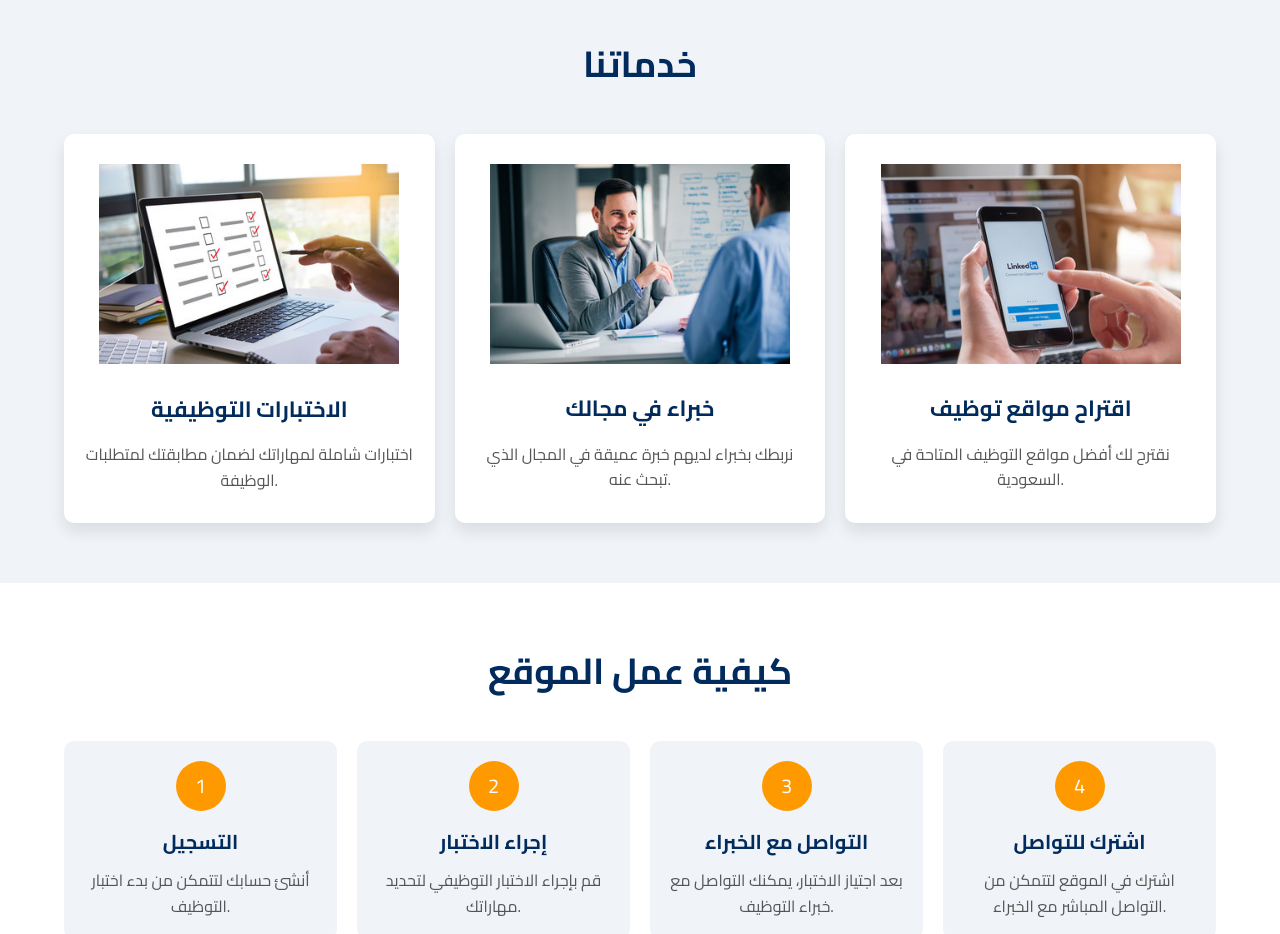
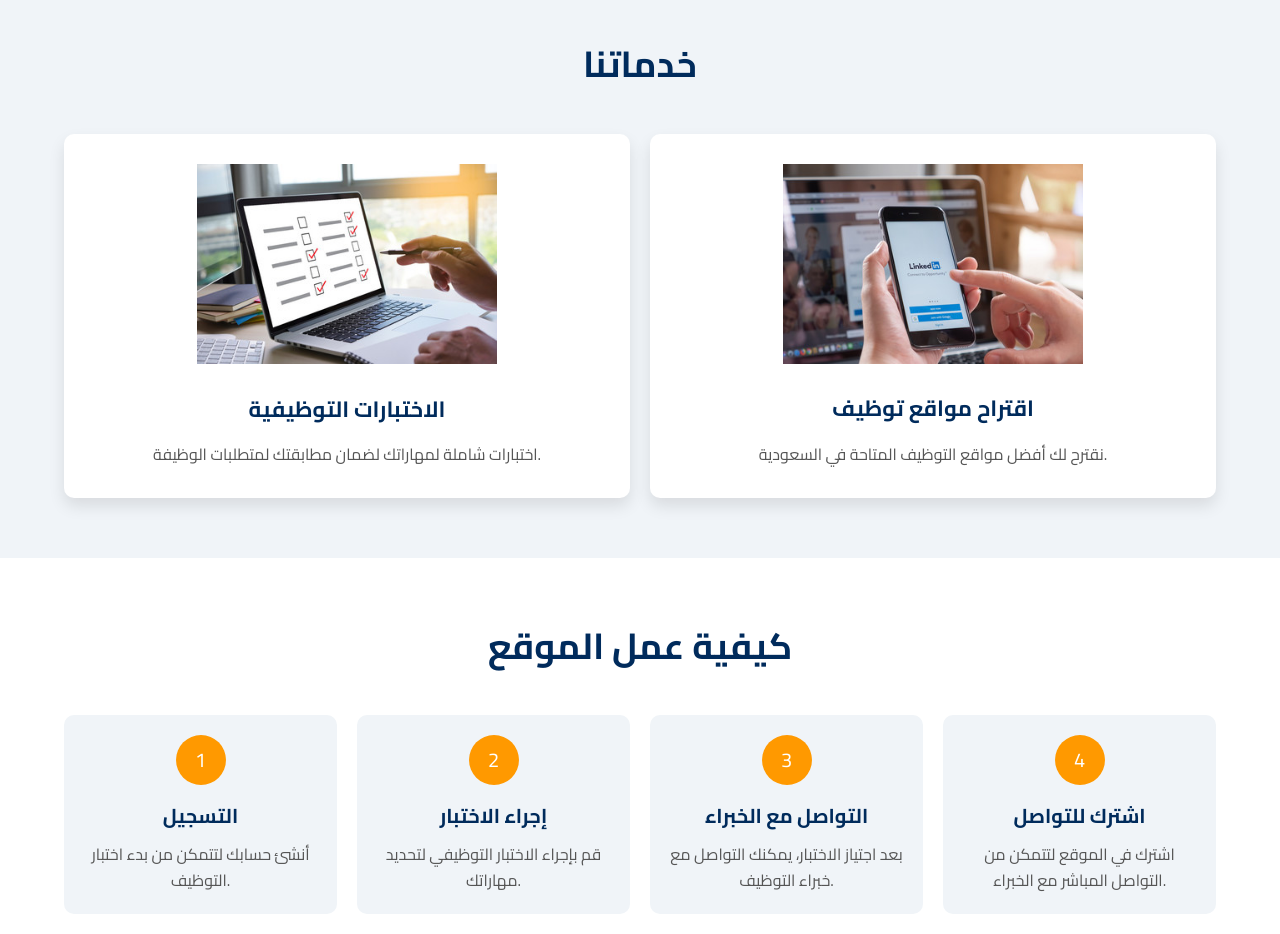
Before and after one commit to Salmarxa9/waefny, a plain HTML site: page index.html in a window 1280 px wide. Shown: the part 1080-2014 px from the top of the page. Drawn offline with Linux system fonts and the light colour scheme.

Commit message:
Update index.html

```diff
--- a/index.html
+++ b/index.html
@@ -136,11 +136,7 @@
                     <h4>الاختبارات التوظيفية</h4>
                     <p>اختبارات شاملة لمهاراتك لضمان مطابقتك لمتطلبات الوظيفة.</p>
                 </div>
-                <div class="service-item">
-                    <img src="service2.png" alt="خبراء في مجالك" style="width: 300px; height: auto;">
-                    <h4>خبراء في مجالك</h4>
-                    <p>نربطك بخبراء لديهم خبرة عميقة في المجال الذي تبحث عنه.</p>
-                </div>
+
                 <div class="service-item">
                     <img src="service3.png" alt="اقتراح مواقع توظيف" style="width: 300px; height: auto;">
                     <h4>اقتراح مواقع توظيف</h4>
```
